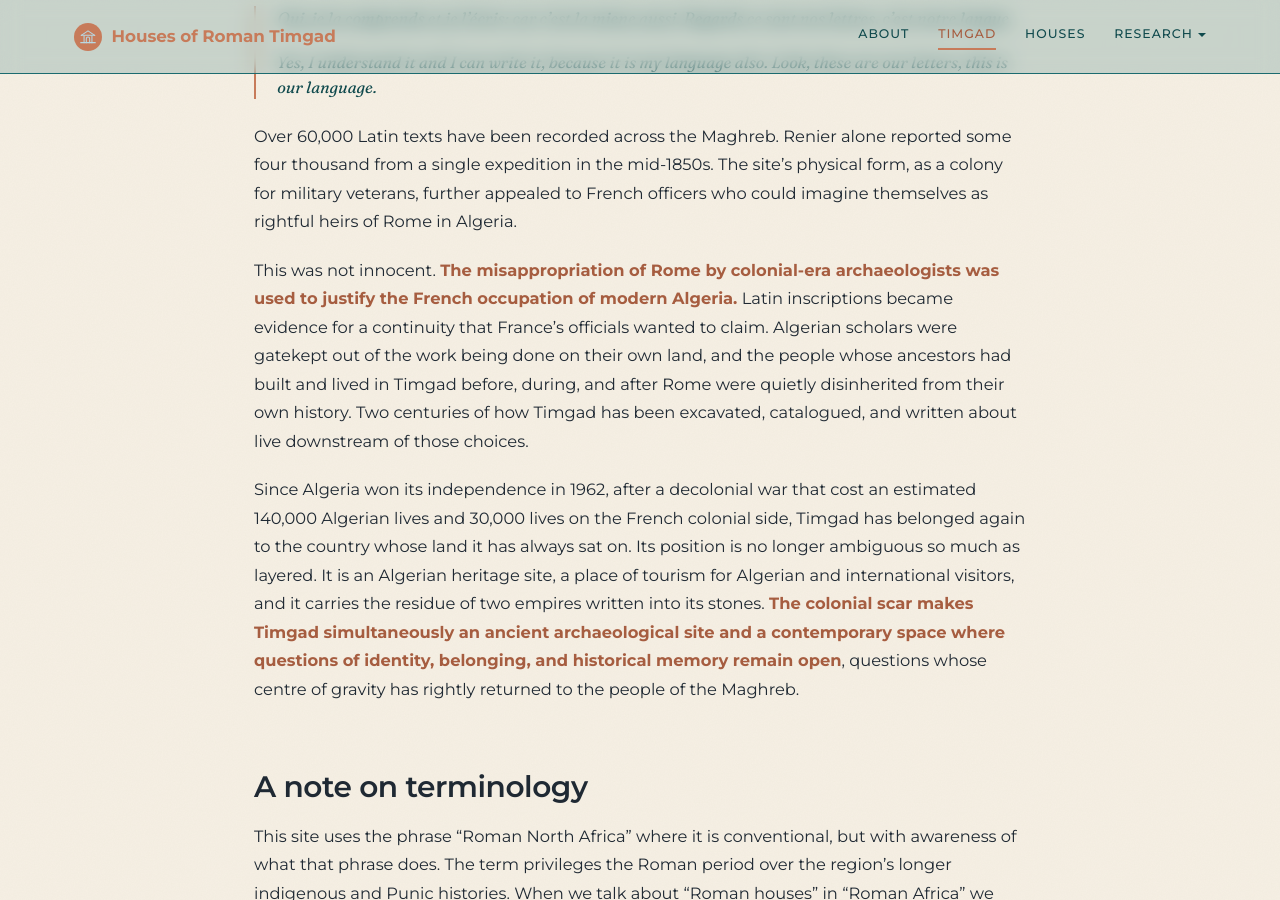
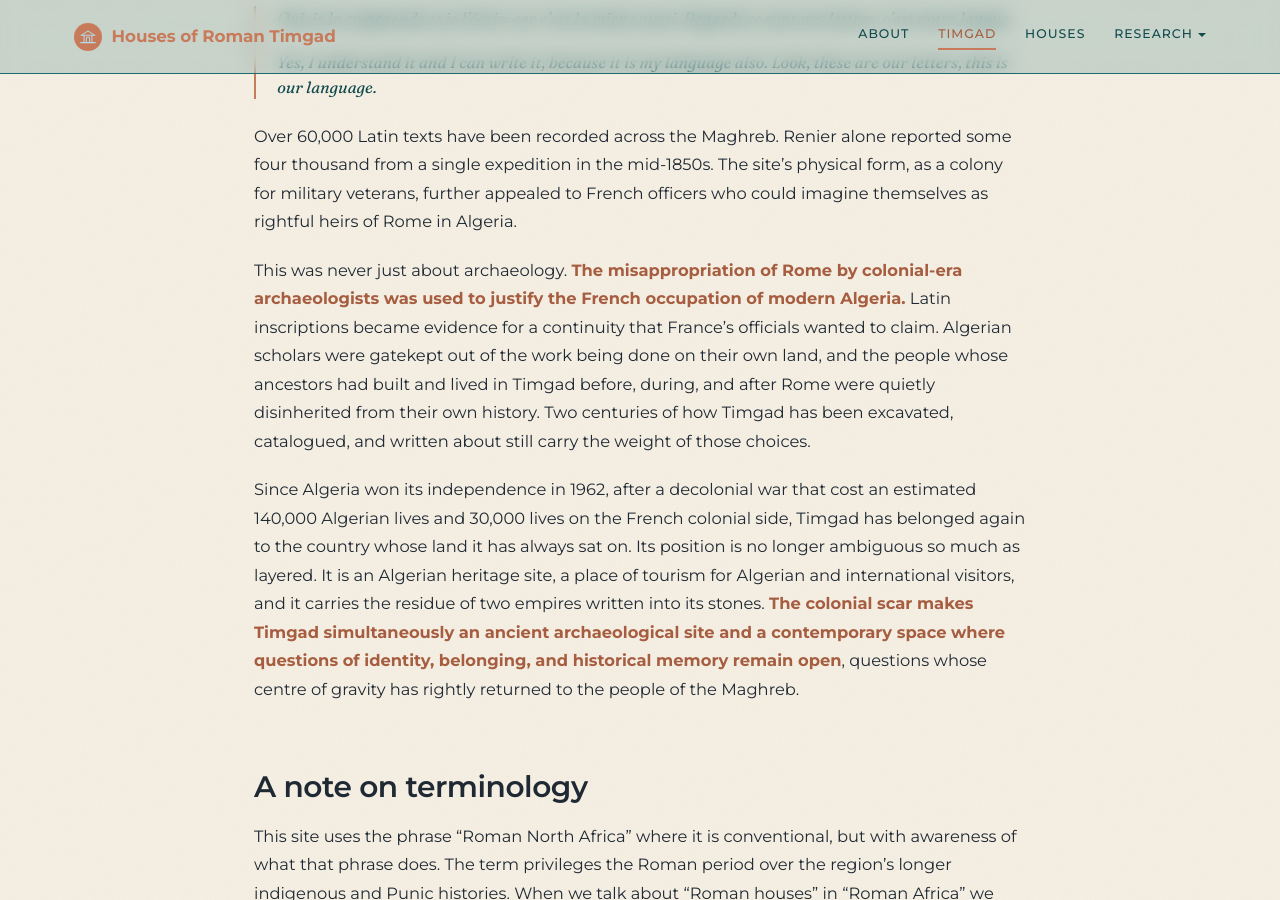
Before and after one commit to kimedher/timgadhouses, a Jekyll site: the page built from timgad.md, in a window 1280 px wide and 900 px high, scrolled down 3638 px. Built offline with Jekyll 4.4.1, drawn with Linux system fonts in a browser that asks for light colours.

Commit message:
Tweak Renier-paragraph opener and closer
First line: 'This was not innocent.' -> 'This was never just
about archaeology.' Closer: 'live downstream of those choices'
-> 'still carry the weight of those choices.'

```diff
--- a/timgad.md
+++ b/timgad.md
@@ -40,7 +40,7 @@
 
 Over 60,000 Latin texts have been recorded across the Maghreb. Renier alone reported some four thousand from a single expedition in the mid-1850s. The site's physical form, as a colony for military veterans, further appealed to French officers who could imagine themselves as rightful heirs of Rome in Algeria.
 
-This was not innocent. <span class="hl-coral">The misappropriation of Rome by colonial-era archaeologists was used to justify the French occupation of modern Algeria.</span> Latin inscriptions became evidence for a continuity that France's officials wanted to claim. Algerian scholars were gatekept out of the work being done on their own land, and the people whose ancestors had built and lived in Timgad before, during, and after Rome were quietly disinherited from their own history. Two centuries of how Timgad has been excavated, catalogued, and written about live downstream of those choices.
+This was never just about archaeology. <span class="hl-coral">The misappropriation of Rome by colonial-era archaeologists was used to justify the French occupation of modern Algeria.</span> Latin inscriptions became evidence for a continuity that France's officials wanted to claim. Algerian scholars were gatekept out of the work being done on their own land, and the people whose ancestors had built and lived in Timgad before, during, and after Rome were quietly disinherited from their own history. Two centuries of how Timgad has been excavated, catalogued, and written about still carry the weight of those choices.
 
 Since Algeria won its independence in 1962, after a decolonial war that cost an estimated 140,000 Algerian lives and 30,000 lives on the French colonial side, Timgad has belonged again to the country whose land it has always sat on. Its position is no longer ambiguous so much as layered. It is an Algerian heritage site, a place of tourism for Algerian and international visitors, and it carries the residue of two empires written into its stones. <span class="hl-coral">The colonial scar makes Timgad simultaneously an ancient archaeological site and a contemporary space where questions of identity, belonging, and historical memory remain open</span>, questions whose centre of gravity has rightly returned to the people of the Maghreb.
 
```
